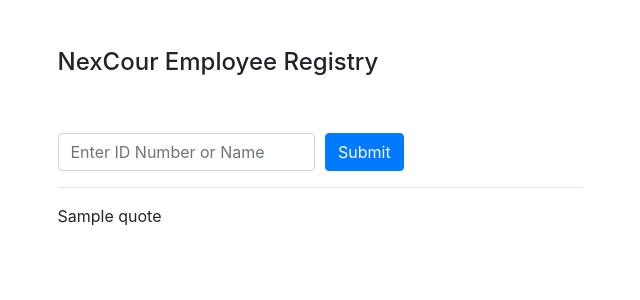
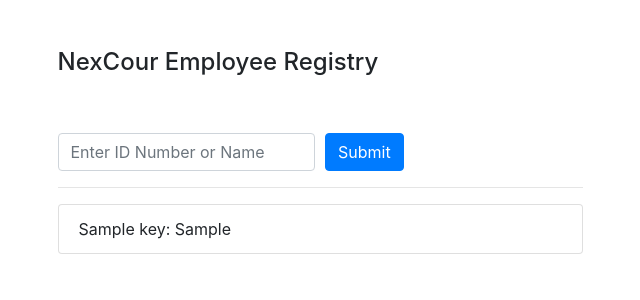
Before and after one commit to courthub74/employees-frontend-SANDBOX, a Django app: template employeefront/templates/home.html in a window 1280 px wide. Shown: the part 56-356 px from the top of the page, without its empty margins (320-960 px from the left). Run offline with Django 3.2, Linux system fonts and the light colour scheme; the template is opened without the code that fills it: most values are stand-ins (such as "Sample title", 1, 10 or a date in 2020); some libraries are stand-ins or nearby versions.

Commit message:
quote by id number

```diff
--- a/employeefront/templates/home.html
+++ b/employeefront/templates/home.html
@@ -24,25 +24,19 @@
 
 		<hr>
 
-		{{ quote }}
-
-		<!-- {{ employee }} -->
 
 
-		<!-- {% for key in employee %} -->
+		<!-- {{ employee1 }} -->
 
-			<!-- {{ key }} -->
-			<!-- <ul class="list-group">
-			  <li class="list-group-item">Employee {{ key.id }}</li>
-			  <li class="list-group-item"><b>ID Number:</b> {{ key.idcode }}</li>
-			  <li class="list-group-item"><b>Name:</b> {{ key.name }}</li>
-			  <li class="list-group-item"><b>Employment Type:</b> {{ key.emptype }}</li>
-			  <li class="list-group-item"><b>Date Joined:</b> {{ key.datejoin }}</li>
-			  <li class="list-group-item"><b>Job Description:</b> {{ key.jobdescrp }}</li>
-			  <li class="list-group-item"><b>Branch:</b> {{ key.branch }}</li>
-			</ul> -->
 
-		<!-- {% endfor %} -->
+		{% for key in employee1 %}
+
+
+			<ul class="list-group">
+			  <li class="list-group-item">{{ key }}: {{ employee1 }}</li>
+			</ul>
+
+		{% endfor %}
 
 
 {% endblock %}
```
Also changed, not shown: employeefront/views.py (+8 -1 lines).
